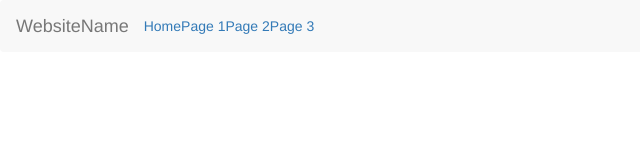
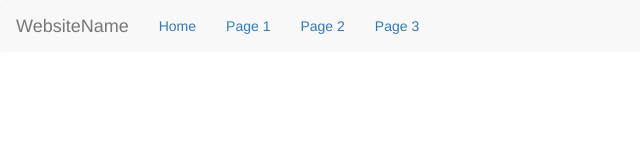
Before and after one commit to cozysyd/my-app, a React (Create React App) app: page / in a window 1280 px wide. Shown: the top 160 px of the page, without its empty margins (0-640 px from the left). Built offline with nearby package versions, Linux system fonts and the light colour scheme.

Commit message:
edited li css

```diff
--- a/src/index.css
+++ b/src/index.css
@@ -77,6 +77,8 @@ html {
 .active {
     padding-top: 15px;
     padding-bottom: 15px;
+    padding-left: 15px;
+    padding-right: 15px;
     display: flex;
     justify-content: space-between;
 }
```
